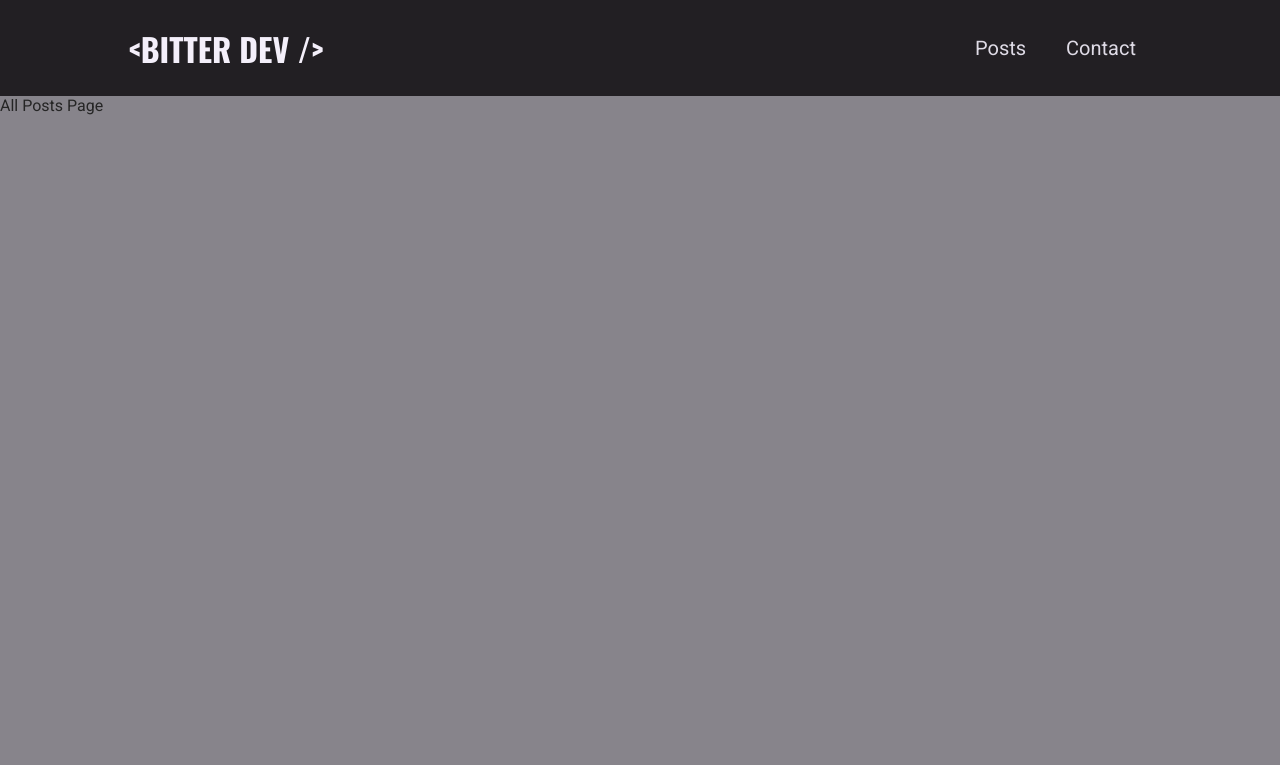
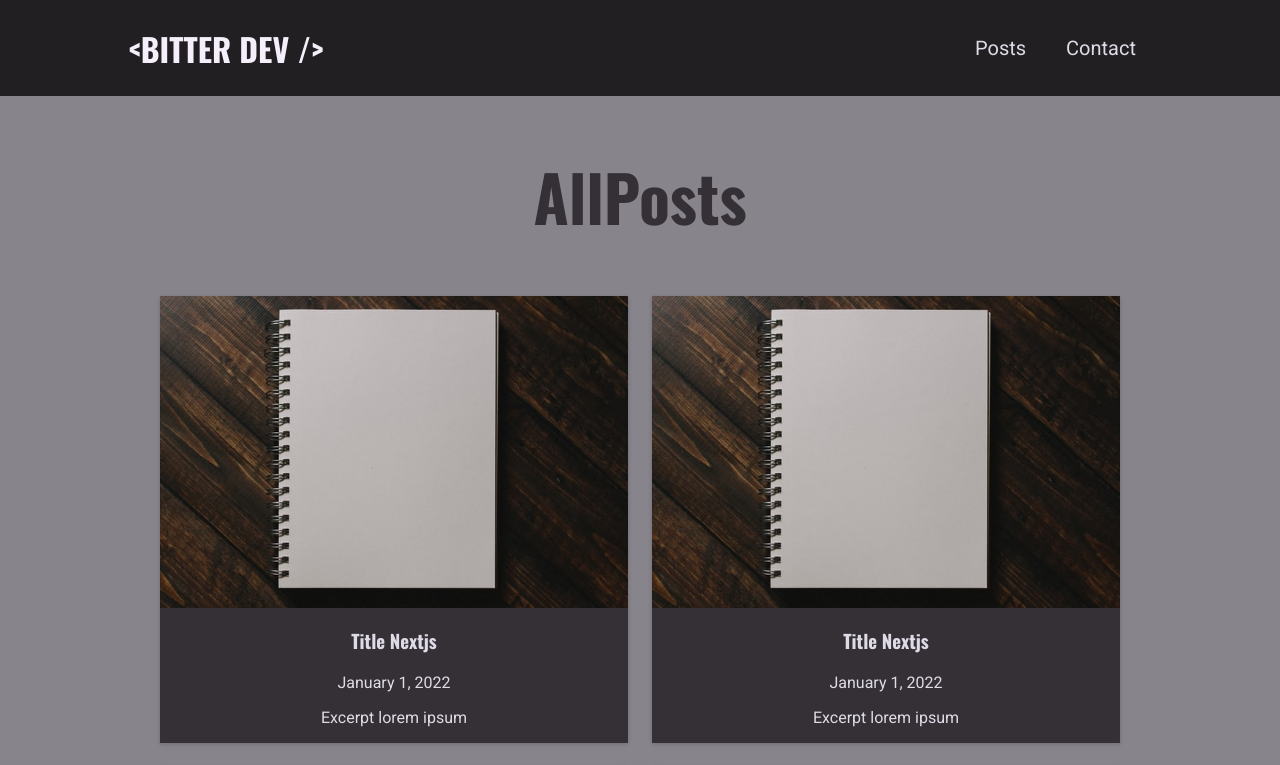
Before and after one commit to renebitter/nextjs-blog, a Next.js app: page /posts in a window 1280 px wide. Shown: the top 765 px of the page. Built offline with nearby package versions, Linux system fonts and the light colour scheme.

Commit message:
Add all-posts page

```diff
--- /dev/null
+++ b/components/posts/all-posts.js
@@ -0,0 +1,12 @@
+import PostsGrid from './posts-grid';
+import classes from './all-posts.module.css';
+
+const AllPosts = (props) => {
+  return (
+    <section className={classes.posts}>
+      <h1>AllPosts</h1>
+      <PostsGrid posts={props.posts} />
+    </section>
+  );
+};
+export default AllPosts;
--- /dev/null
+++ b/components/posts/all-posts.module.css
@@ -0,0 +1,17 @@
+.posts {
+  width: 90%;
+  max-width: 60rem;
+  margin: var(--size-8) auto;
+}
+
+.posts h1 {
+  font-size: var(--size-8);
+  color: var(--color-grey-800);
+  text-align: center;
+}
+
+@media (min-width: 768px) {
+  .posts h1 {
+    font-size: var(--size-16);
+  }
+}
--- a/components/posts/posts-grid.js
+++ b/components/posts/posts-grid.js
@@ -3,6 +3,7 @@ import classes from './posts-grid.module.css';
 
 const PostGrid = (props) => {
   const { posts } = props;
+
   return (
     <ul className={classes.grid}>
       {posts.map((post) => (
--- a/pages/posts/index.js
+++ b/pages/posts/index.js
@@ -1,4 +1,37 @@
+import AllPosts from '../../components/posts/all-posts';
+
+const DUMMY_POSTS = [
+  {
+    slug: 'slug-nextjs',
+    title: 'Title Nextjs',
+    image: 'image.jpg',
+    excerpt: 'Excerpt lorem ipsum',
+    date: '2022-01-01',
+  },
+  {
+    slug: 'slug-nextjs-2',
+    title: 'Title Nextjs',
+    image: 'image.jpg',
+    excerpt: 'Excerpt lorem ipsum',
+    date: '2022-01-01',
+  },
+  {
+    slug: 'slug-nextjs-3',
+    title: 'Title Nextjs',
+    image: 'image.jpg',
+    excerpt: 'Excerpt lorem ipsum',
+    date: '2022-01-01',
+  },
+  {
+    slug: 'slug-nextjs-4',
+    title: 'Title Nextjs',
+    image: 'image.jpg',
+    excerpt: 'Excerpt lorem ipsum',
+    date: '2022-01-01',
+  },
+];
+
 const AllPostsPage = () => {
-  return <div>All Posts Page</div>;
+  return <AllPosts posts={DUMMY_POSTS} />;
 };
 export default AllPostsPage;
```
